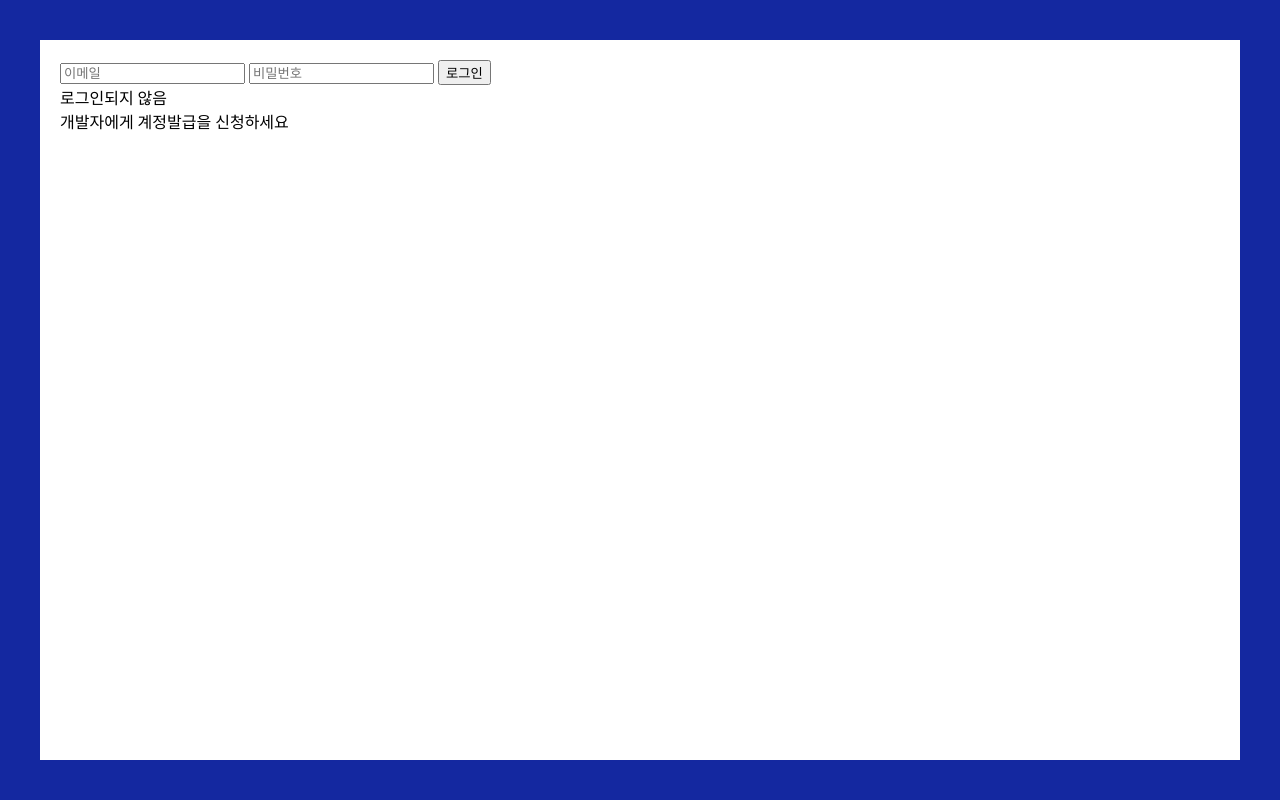
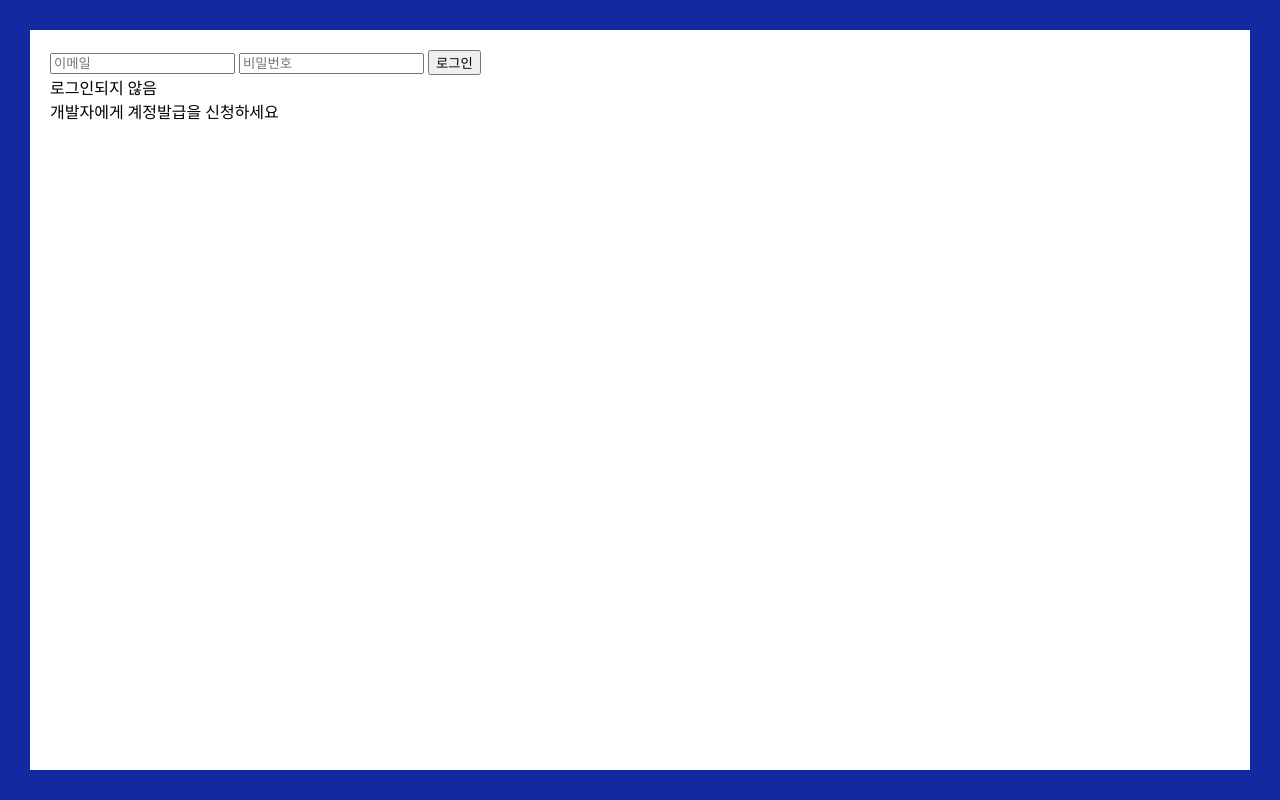
Before and after one commit to nyeohijyul/eotlqhem, a SvelteKit app: page / in a window 1280 px wide. Built offline with nearby package versions, Linux system fonts and the light colour scheme.

Commit message:
ui 수정

```diff
--- a/src/routes/+page.svelte
+++ b/src/routes/+page.svelte
@@ -74,10 +74,10 @@
 <style>
     #container {
         position: fixed;
-        top: 40px;
-        left: 40px;
-        right: 40px;
-        bottom: 40px;
+        top: 30px;
+        left: 30px;
+        right: 30px;
+        bottom: 30px;
         box-sizing: border-box;
         background-color: white;
         padding: 20px;
```
